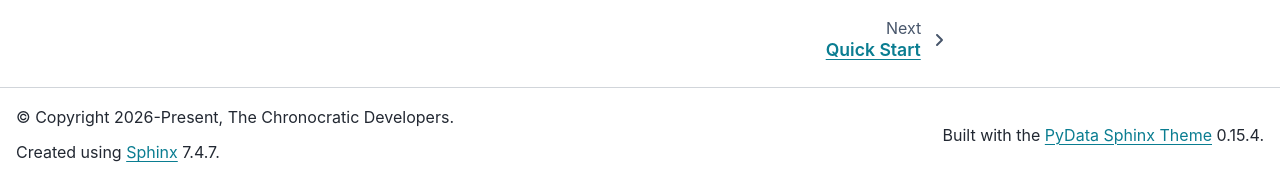
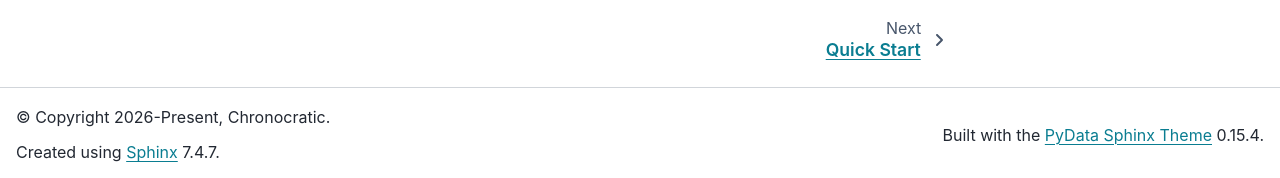
Before and after one commit to chronocratic/chronocratic-datasets, a Sphinx documentation site: the page built from docs/index.md, in a window 1280 px wide and 900 px high, scrolled down 1258 px. Shown: the part 719-897 px from the top of the window. Built offline with Sphinx 7.4.7 and the PyData theme 0.15.4, drawn with Linux system fonts in a browser that asks for light colours; the version number could not be read and is left out.

Commit message:
docs: state how contributions are licensed; name Chronocratic as holder
Contributions are licensed under the terms of the LICENSE file. The
copyright holder is Chronocratic, which is not yet a legal entity.

```diff
--- a/docs/conf.py
+++ b/docs/conf.py
@@ -9,8 +9,8 @@ from chronocratic.datasets import __version__  # noqa: E402
 
 project = "chronocratic-datasets"
 html_title = "chronocratic-datasets"
-copyright = "2026-Present, The Chronocratic Developers"
-author = "The Chronocratic Developers"
+copyright = "2026-Present, Chronocratic"
+author = "Chronocratic"
 release = __version__
 
 extensions = [
--- a/pyproject.toml
+++ b/pyproject.toml
@@ -11,7 +11,7 @@ requires-python = ">=3.12"
 license = "BSD-3-Clause"
 license-files = ["LICENSE"]
 keywords = ["time-series", "pytorch", "lightning", "machine-learning", "datasets", "data-modules", "forecasting", "classification", "regression", "artificial-intelligence"]
-authors = [{name = "The Chronocratic Developers", email = "github@users.noreply.github.com"}]
+authors = [{name = "Chronocratic", email = "github@users.noreply.github.com"}]
 classifiers = [
     "Development Status :: 3 - Alpha",
     "Intended Audience :: Developers",
```
Also changed, not shown: docs/contributing.md (+4 -0 lines), 1 other file.
